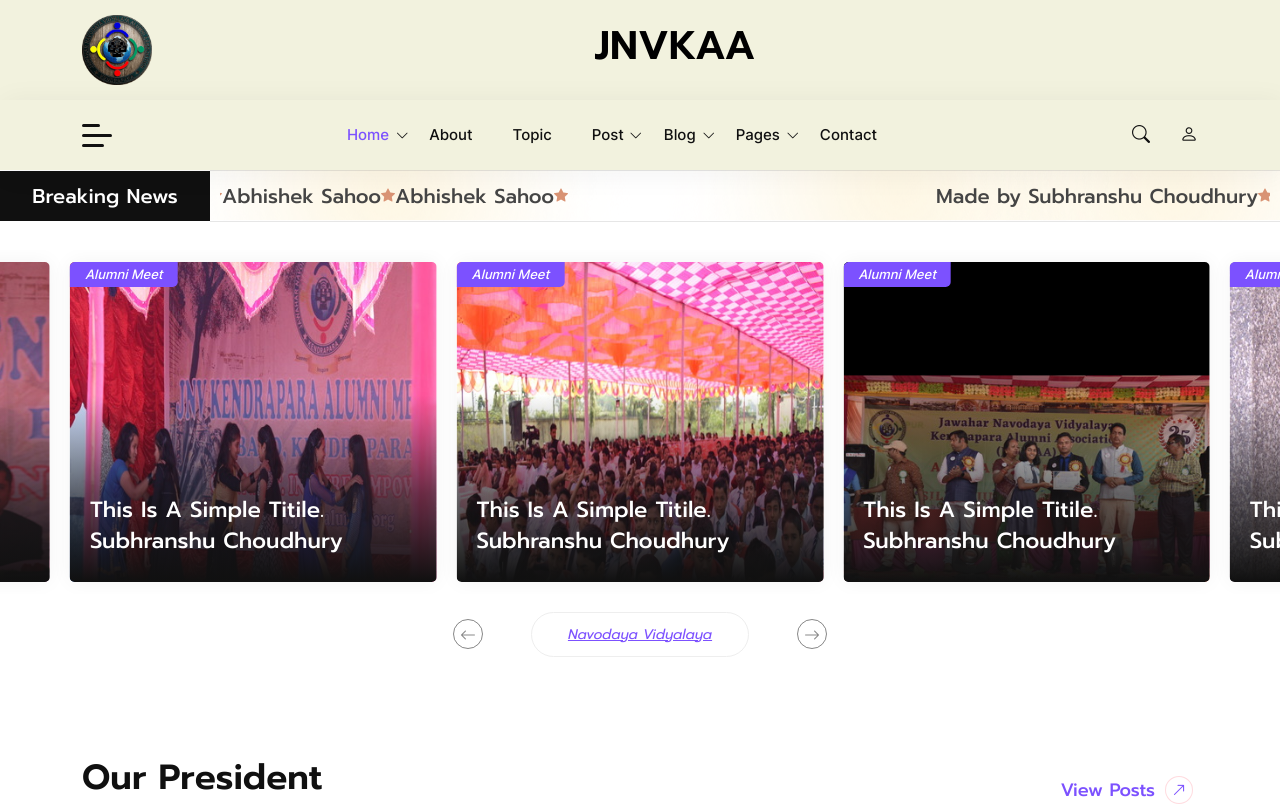
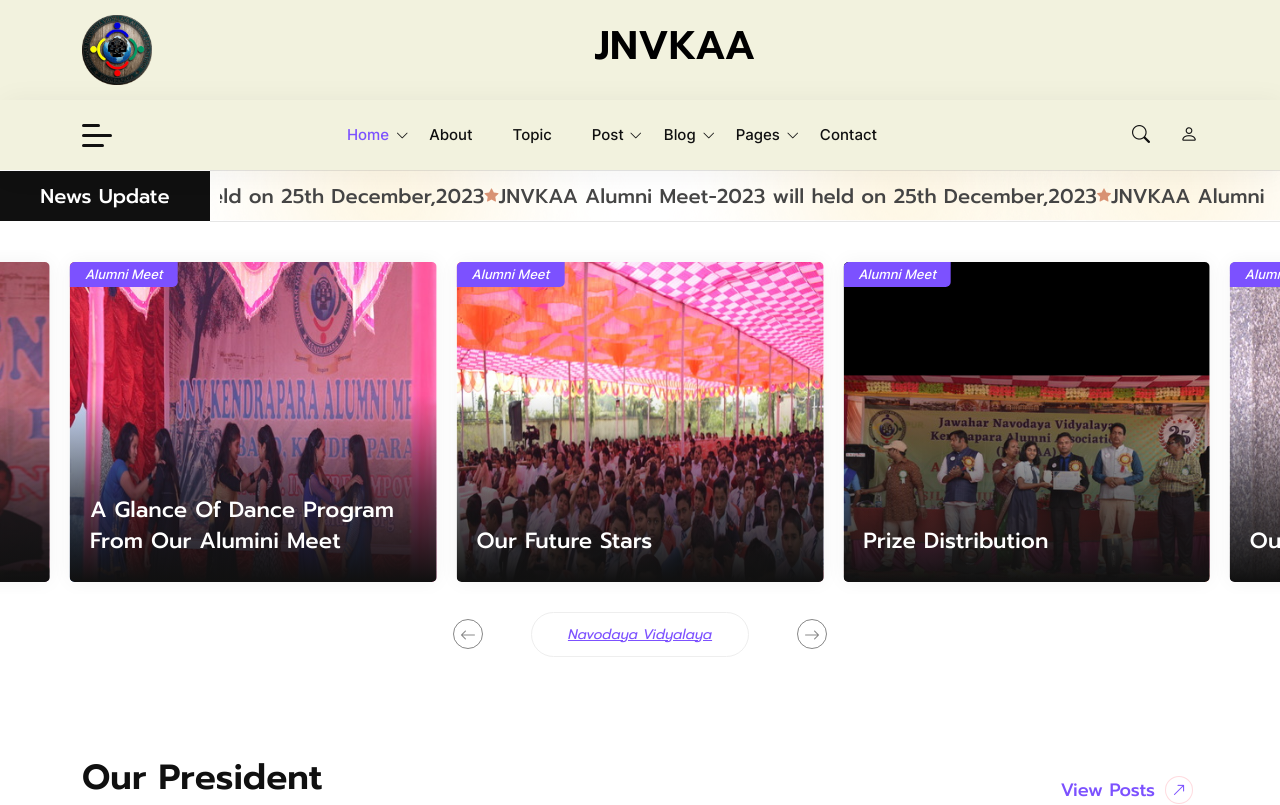
Before and after one commit to subhranshuchoudhury/JNVKAA-FE, a Next.js app: page / in a window 1280 px wide. Shown: the top 805 px of the page. Built offline with nearby package versions, Linux system fonts and the light colour scheme.

Commit message:
Content changes

```diff
--- a/src/components/home1/Banner.jsx
+++ b/src/components/home1/Banner.jsx
@@ -83,7 +83,7 @@
                           <li><Link legacyBehavior href="/blog-standard"><a>Nov 10, 2022</a></Link></li>
                           <li>1.5k View</li>
                         </ul>
-                        <h4><Link legacyBehavior href="/post-format-no-sidebar-02"><a>This is a simple titile. Subhranshu Choudhury</a></Link></h4>
+                        <h4><Link legacyBehavior href="/post-format-no-sidebar-02"><a>A glance of dance program from our Alumini Meet</a></Link></h4>
                         <div className="bottom-area">
                           <Link legacyBehavior href="/post-format-no-sidebar-02"><a  className=" eg-btn arrow-btn">View Details<i className="bi bi-arrow-right" /></a></Link>
                           <span> <svg width={9} height={12} viewBox="0 0 9 12" xmlns="http://www.w3.org/2000/svg">
@@ -113,7 +113,7 @@
                           <li><Link legacyBehavior href="/blog-standard"><a>Nov 10, 2022</a></Link></li>
                           <li>1.5k View</li>
                         </ul>
-                        <h4><Link legacyBehavior href="/post-format-no-sidebar-02"><a>This is a simple titile. Subhranshu Choudhury</a></Link></h4>
+                        <h4><Link legacyBehavior href="/post-format-no-sidebar-02"><a>Our future Stars</a></Link></h4>
                         <div className="bottom-area">
                           <Link legacyBehavior href="/post-format-no-sidebar-02"><a  className=" eg-btn arrow-btn">View Details<i className="bi bi-arrow-right" /></a></Link>
                           <span> <svg width={9} height={12} viewBox="0 0 9 12" xmlns="http://www.w3.org/2000/svg">
@@ -143,7 +143,7 @@
                           <li><Link legacyBehavior href="/blog-standard"><a>Nov 10, 2022</a></Link></li>
                           <li>1.5k View</li>
                         </ul>
-                        <h4><Link legacyBehavior href="/post-format-no-sidebar-02"><a>This is a simple titile. Subhranshu Choudhury</a></Link></h4>
+                        <h4><Link legacyBehavior href="/post-format-no-sidebar-02"><a>Prize Distribution</a></Link></h4>
                         <div className="bottom-area">
                           <Link legacyBehavior href="/post-format-no-sidebar-02"><a  className=" eg-btn arrow-btn">View Details<i className="bi bi-arrow-right" /></a></Link>
                           <span> <svg width={9} height={12} viewBox="0 0 9 12" xmlns="http://www.w3.org/2000/svg">
@@ -172,7 +172,7 @@
                           <li><Link legacyBehavior href="/blog-standard"><a>Nov 10, 2022</a></Link></li>
                           <li>1.5k View</li>
                         </ul>
-                        <h4><Link legacyBehavior href="/post-format-no-sidebar-02"><a>This is a simple titile. Subhranshu Choudhury</a></Link></h4>
+                        <h4><Link legacyBehavior href="/post-format-no-sidebar-02"><a>Our respected A.K Sir</a></Link></h4>
                         <div className="bottom-area">
                           <Link legacyBehavior href="/post-format-no-sidebar-02"><a  className=" eg-btn arrow-btn">View Details<i className="bi bi-arrow-right" /></a></Link>
                           <span> <svg width={9} height={12} viewBox="0 0 9 12" xmlns="http://www.w3.org/2000/svg">
@@ -202,7 +202,7 @@
                           <li><Link legacyBehavior href="/blog-standard"><a>Nov 10, 2022</a></Link></li>
                           <li>1.5k View</li>
                         </ul>
-                        <h4><Link legacyBehavior href="/post-format-no-sidebar-02"><a>This is a simple titile. Subhranshu Choudhury</a></Link></h4>
+                        <h4><Link legacyBehavior href="/post-format-no-sidebar-02"><a>Our Lovable Aluminies ❤</a></Link></h4>
                         <div className="bottom-area">
                           <Link legacyBehavior href="/post-format-no-sidebar-02"><a  className=" eg-btn arrow-btn">View Details<i className="bi bi-arrow-right" /></a></Link>
                           <span> <svg width={9} height={12} viewBox="0 0 9 12" xmlns="http://www.w3.org/2000/svg">
@@ -231,7 +231,7 @@
                           <li><Link legacyBehavior href="/blog-standard"><a>Nov 10, 2022</a></Link></li>
                           <li>1.5k View</li>
                         </ul>
-                        <h4><Link legacyBehavior href="/post-format-no-sidebar-02"><a>This is a simple titile. Subhranshu Choudhury</a></Link></h4>
+                        <h4><Link legacyBehavior href="/post-format-no-sidebar-02"><a> A sweet song by our Alumini</a></Link></h4>
                         <div className="bottom-area">
                           <Link legacyBehavior href="/post-format-no-sidebar-02"><a  className=" eg-btn arrow-btn">View Details<i className="bi bi-arrow-right" /></a></Link>
                           <span> <svg width={9} height={12} viewBox="0 0 9 12" xmlns="http://www.w3.org/2000/svg">
@@ -261,7 +261,7 @@
                           <li><Link legacyBehavior href="/blog-standard"><a>Nov 10, 2022</a></Link></li>
                           <li>1.5k View</li>
                         </ul>
-                        <h4><Link legacyBehavior href="/post-format-no-sidebar-02"><a>This is a simple titile. Subhranshu Choudhury</a></Link></h4>
+                        <h4><Link legacyBehavior href="/post-format-no-sidebar-02"><a>Lovely Rakesh Sir</a></Link></h4>
                         <div className="bottom-area">
                           <Link legacyBehavior href="/post-format-no-sidebar-02"><a  className=" eg-btn arrow-btn">View Details<i className="bi bi-arrow-right" /></a></Link>
                           <span> <svg width={9} height={12} viewBox="0 0 9 12" xmlns="http://www.w3.org/2000/svg">
@@ -291,7 +291,7 @@
                           <li><Link legacyBehavior href="/blog-standard"><a>Nov 10, 2022</a></Link></li>
                           <li>1.5k View</li>
                         </ul>
-                        <h4><Link legacyBehavior href="/post-format-no-sidebar-02"><a>This is a simple titile. Subhranshu Choudhury</a></Link></h4>
+                        <h4><Link legacyBehavior href="/post-format-no-sidebar-02"><a>Our Lovely Brothers and Sisters</a></Link></h4>
                         <div className="bottom-area">
                           <Link legacyBehavior href="/post-format-no-sidebar-02"><a  className=" eg-btn arrow-btn">View Details<i className="bi bi-arrow-right" /></a></Link>
                           <span> <svg width={9} height={12} viewBox="0 0 9 12" xmlns="http://www.w3.org/2000/svg">
@@ -320,7 +320,7 @@
                           <li><Link legacyBehavior href="/blog-standard"><a>Nov 10, 2022</a></Link></li>
                           <li>1.5k View</li>
                         </ul>
-                        <h4><Link legacyBehavior href="/post-format-no-sidebar-02"><a>This is a simple titile. Subhranshu Choudhury</a></Link></h4>
+                        <h4><Link legacyBehavior href="/post-format-no-sidebar-02"><a>Our lovable Chief guest</a></Link></h4>
                         <div className="bottom-area">
                           <Link legacyBehavior href="/post-format-no-sidebar-02"><a  className=" eg-btn arrow-btn">View Details<i className="bi bi-arrow-right" /></a></Link>
                           <span> <svg width={9} height={12} viewBox="0 0 9 12" xmlns="http://www.w3.org/2000/svg">
@@ -349,7 +349,7 @@
                           <li><Link legacyBehavior href="/blog-standard"><a>Nov 10, 2022</a></Link></li>
                           <li>1.5k View</li>
                         </ul>
-                        <h4><Link legacyBehavior href="/post-format-no-sidebar-02"><a>This is a simple titile. Subhranshu Choudhury</a></Link></h4>
+                        <h4><Link legacyBehavior href="/post-format-no-sidebar-02"><a> Siten Bhai with his favourite teacher B.K Verma </a></Link></h4>
                         <div className="bottom-area">
                           <Link legacyBehavior href="/post-format-no-sidebar-02"><a  className=" eg-btn arrow-btn">View Details<i className="bi bi-arrow-right" /></a></Link>
                           <span> <svg width={9} height={12} viewBox="0 0 9 12" xmlns="http://www.w3.org/2000/svg">
@@ -378,7 +378,7 @@
                           <li><Link legacyBehavior href="/blog-standard"><a>Nov 10, 2022</a></Link></li>
                           <li>1.5k View</li>
                         </ul>
-                        <h4><Link legacyBehavior href="/post-format-no-sidebar-02"><a>This is a simple titile. Subhranshu Choudhury</a></Link></h4>
+                        <h4><Link legacyBehavior href="/post-format-no-sidebar-02"><a>Dr. Udayabhanu Bhai an inspiration for us</a></Link></h4>
                         <div className="bottom-area">
                           <Link legacyBehavior href="/post-format-no-sidebar-02"><a  className=" eg-btn arrow-btn">View Details<i className="bi bi-arrow-right" /></a></Link>
                           <span> <svg width={9} height={12} viewBox="0 0 9 12" xmlns="http://www.w3.org/2000/svg">
--- a/src/components/home1/BreakingNews.jsx
+++ b/src/components/home1/BreakingNews.jsx
@@ -13,19 +13,19 @@
       <div className="ellipse-3">
         <img src="assets/images/bg/top-ellipse.png" alt="image" />
       </div>
-      <span className="d-lg-block d-none">Breaking News</span>
+      <span className="d-lg-block d-none">News Update</span>
       <div className="marquee-text">
         <Marquee pauseOnHover={true}>
           <Link legacyBehavior href="/post-format-no-sidebar-02">
-            <a>Made by Subhranshu Choudhury</a>
+            <a>JNVKAA Alumni Meet-2023 will  held on 25th December,2023</a>
           </Link>
           <i className="bi bi-star-fill" />
           <Link legacyBehavior href="/post-format-no-sidebar-02">
-            <a>Abhishek Sahoo</a>
+            <a>JNVKAA Alumni Meet-2023 will  held on 25th December,2023</a>
           </Link>
           <i className="bi bi-star-fill" />
           <Link legacyBehavior href="/post-format-no-sidebar-02">
-            <a>Abhishek Sahoo </a>
+            <a> JNVKAA Alumni Meet-2023 will  held on 25th December,2023</a>
           </Link>
           <i className="bi bi-star-fill" />
         </Marquee>
```
Also changed, not shown: src/pages/create-post.js (added, +38 -0 lines).
